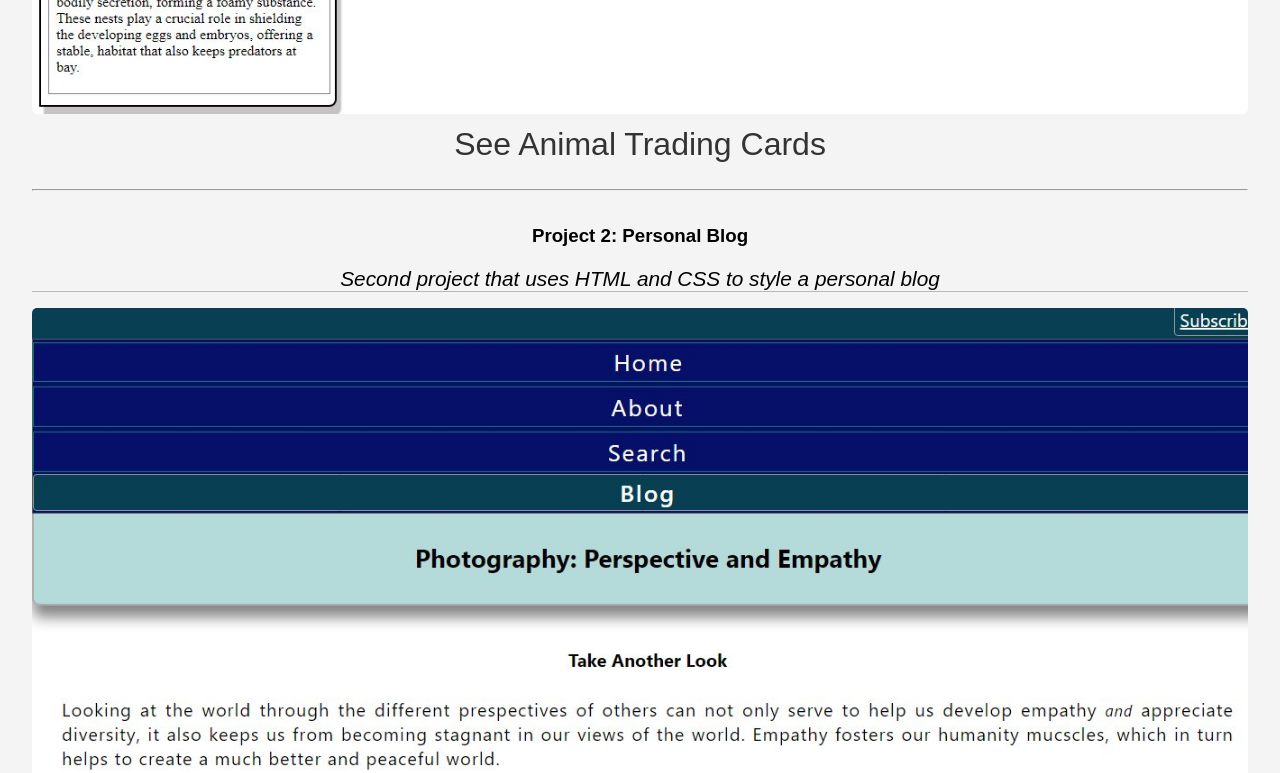
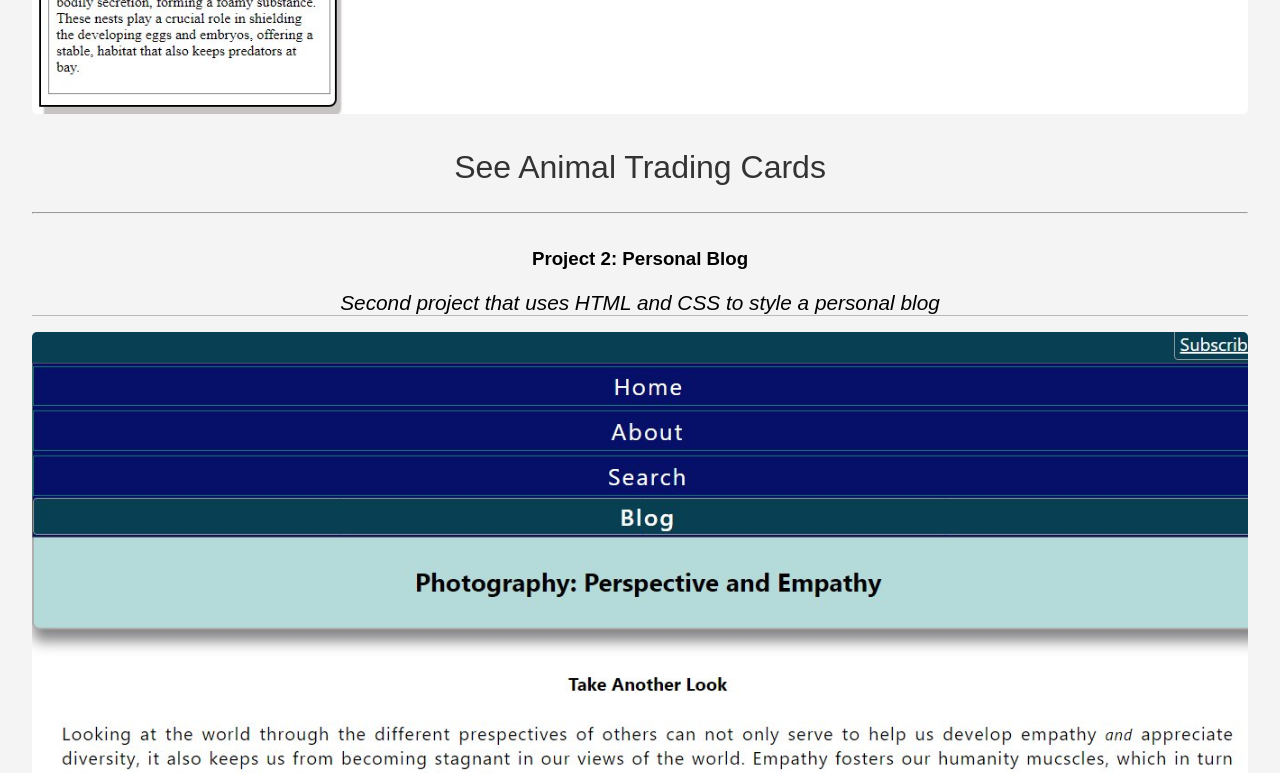
Before and after one commit to lesherron/school-projects, a plain HTML site: page index.html in a window 1280 px wide. Shown: the part 1100-1873 px from the top of the page. Drawn offline with Linux system fonts and the light colour scheme; a script that the page names is missing.

Commit message:
Update styles.css

```diff
--- a/css/styles.css
+++ b/css/styles.css
@@ -60,7 +60,7 @@ section {
 .project a {
     display: block;
     font-size: 2em;
-    margin-top: 0.5rem;
+    margin-top: 1.95rem;
     color: #333;
     text-decoration: none;
 }
```
